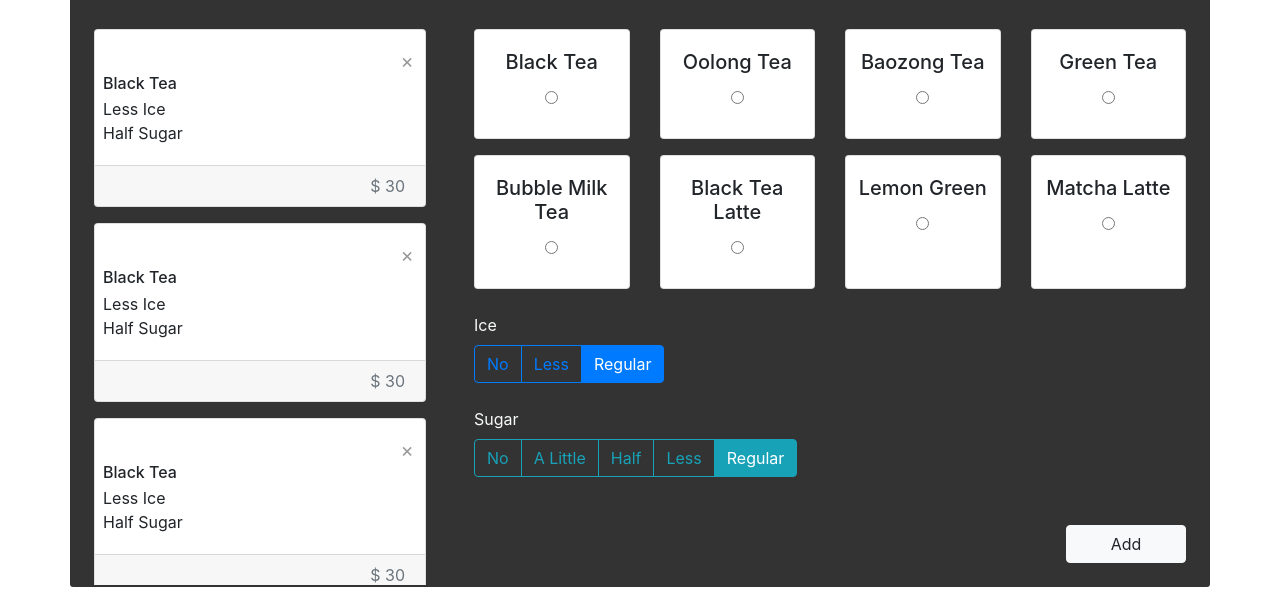
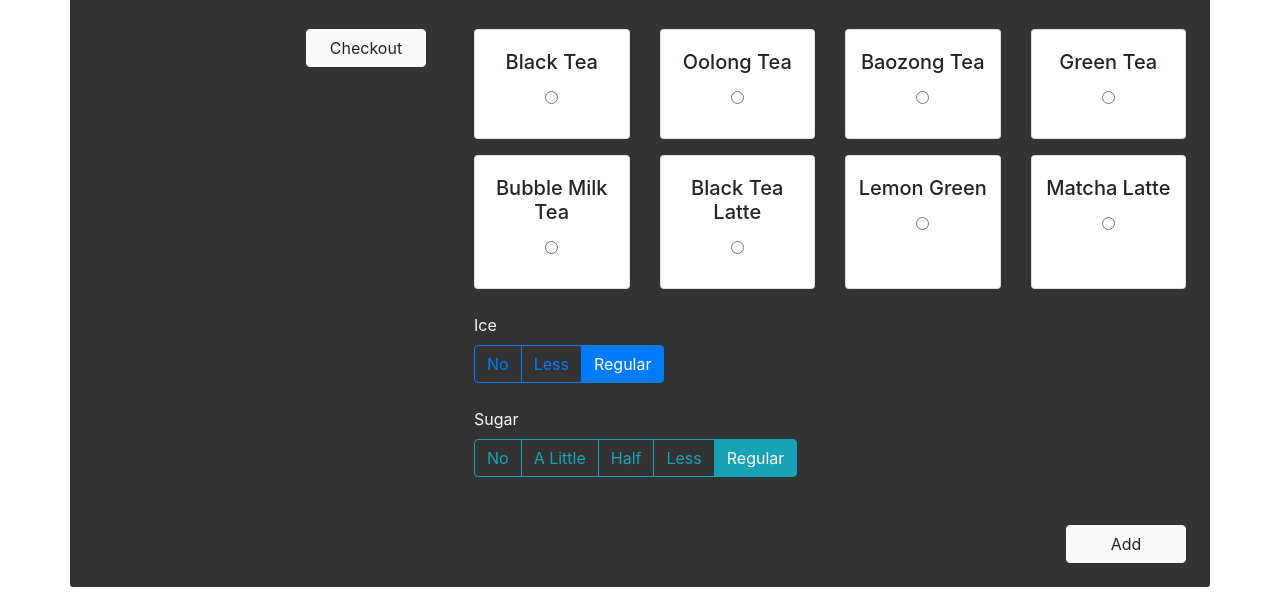
Before and after one commit to rr37/alphaPo, a plain HTML site: page index.html in a window 1280 px wide. Shown: the part 139-748 px from the top of the page. Drawn offline with nearby package versions, Linux system fonts and the light colour scheme.

Commit message:
refactor: remove demo order card

```diff
--- a/index.html
+++ b/index.html
@@ -26,66 +26,6 @@
     <div class="row">
       <!-- left side order list -->
       <div class="col-md-4 p-4" data-order-lists>
-        <div class="card mb-3">
-          <div class="card-body px-2">
-
-            <!-- delete drink icon -->
-            <div class="text-right">
-              <span data-alpha-pos="delete-drink">×</span>
-            </div>
-            <!-- /delete drink icon -->
-
-            <h6 class="card-title mb-1">Black Tea</h6>
-            <div class="card-text">Less Ice</div>
-            <div class="card-text">Half Sugar</div>
-          </div>
-
-          <div class="card-footer text-right py-2">
-            <div class="card-text text-muted">
-              $ <span data-drink-price>30</span>
-            </div>
-          </div>
-        </div>
-        <div class="card mb-3">
-          <div class="card-body px-2">
-
-            <!-- delete drink icon -->
-            <div class="text-right">
-              <span data-alpha-pos="delete-drink">×</span>
-            </div>
-            <!-- /delete drink icon -->
-
-            <h6 class="card-title mb-1">Black Tea</h6>
-            <div class="card-text">Less Ice</div>
-            <div class="card-text">Half Sugar</div>
-          </div>
-
-          <div class="card-footer text-right py-2">
-            <div class="card-text text-muted">
-              $ <span data-drink-price>30</span>
-            </div>
-          </div>
-        </div>
-        <div class="card mb-3">
-          <div class="card-body px-2">
-
-            <!-- delete drink icon -->
-            <div class="text-right">
-              <span data-alpha-pos="delete-drink">×</span>
-            </div>
-            <!-- /delete drink icon -->
-
-            <h6 class="card-title mb-1">Black Tea</h6>
-            <div class="card-text">Less Ice</div>
-            <div class="card-text">Half Sugar</div>
-          </div>
-
-          <div class="card-footer text-right py-2">
-            <div class="card-text text-muted">
-              $ <span data-drink-price>30</span>
-            </div>
-          </div>
-        </div>
         <!-- checkout button -->
         <div class="text-right">
           <button class="btn btn-light" style="min-width: 120px;" data-alpha-pos="checkout">Checkout</button>
```
